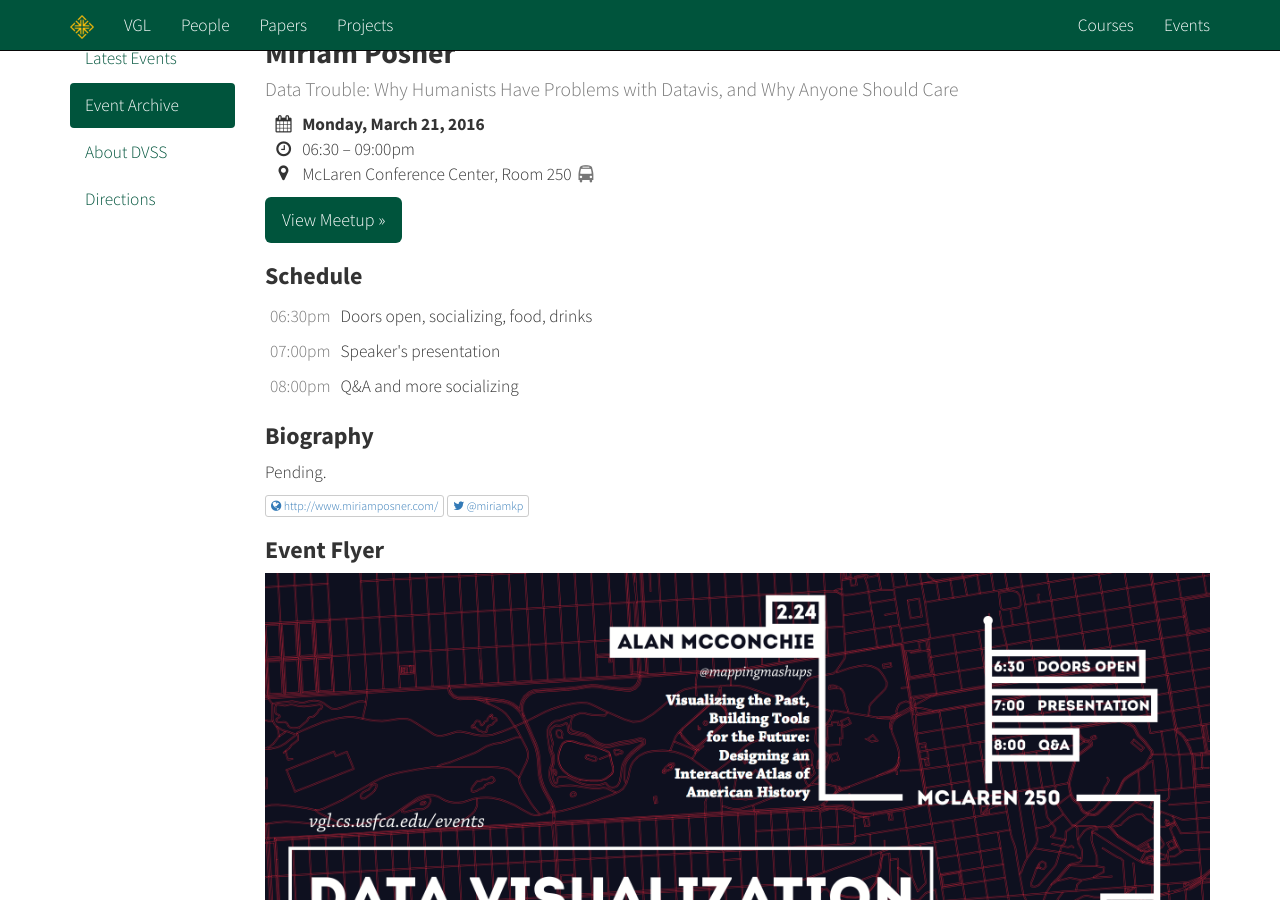
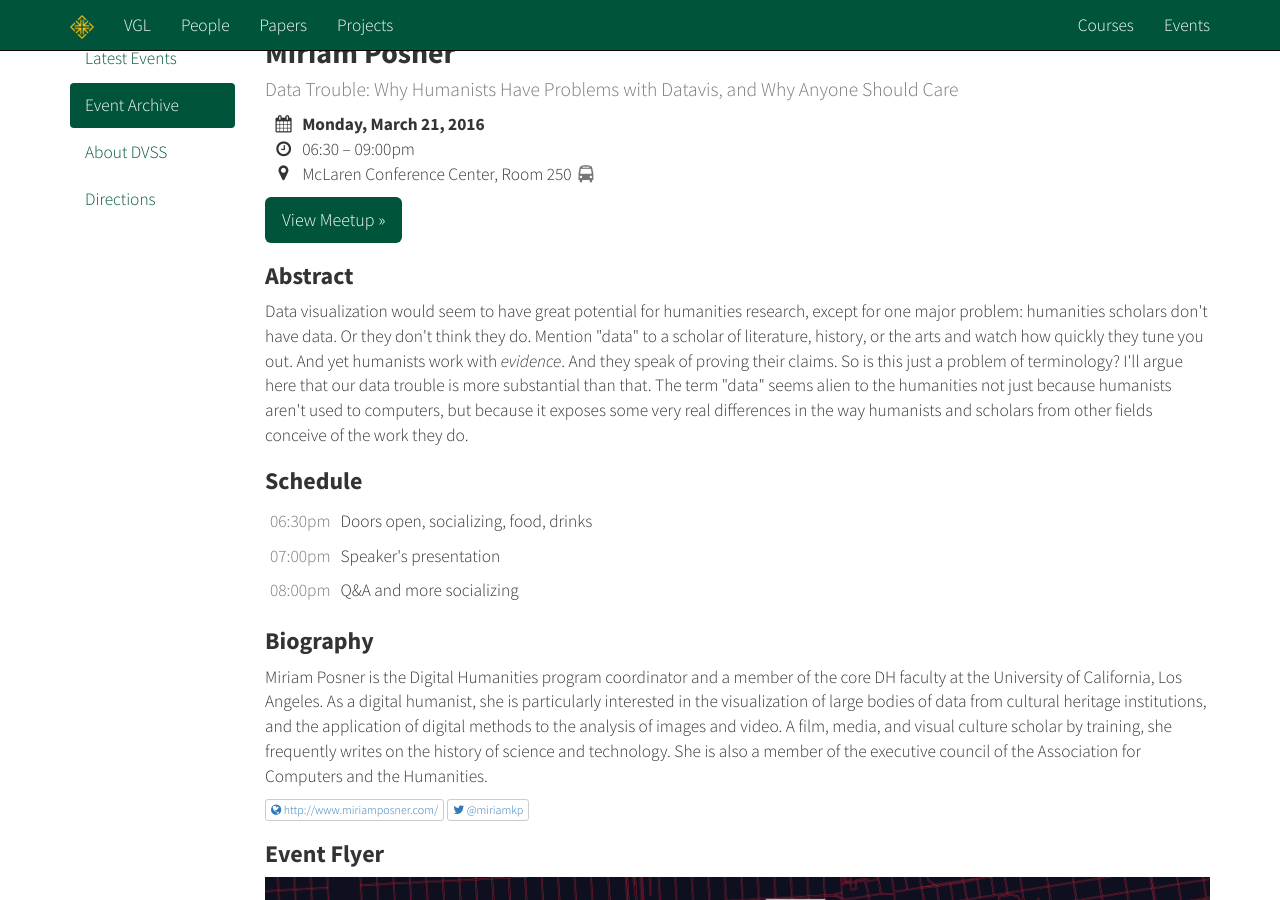
Before and after one commit to usfvgl/usfvgl.github.io, a Jekyll site: the page built from events/_posts/2016-03-21-miriam-posner.html, in a window 1280 px wide and 900 px high, scrolled down 222 px. Built offline with Jekyll 4.4.1, drawn with Linux system fonts in a browser that asks for light colours; nearby versions of some CDN libraries.

Commit message:
Updating event info.

```diff
--- a/events/_posts/2016-03-21-miriam-posner.html
+++ b/events/_posts/2016-03-21-miriam-posner.html
@@ -19,5 +19,7 @@ schedule :
     end  : 2016-03-21 21:00
     about: 'Q&amp;A and more socializing'
 profile  : |
-  <p>Pending.</p>
+  <p>Miriam Posner is the Digital Humanities program coordinator and a member of the core DH faculty at the University of California, Los Angeles. As a digital humanist, she is particularly interested in the visualization of large bodies of data from cultural heritage institutions, and the application of digital methods to the analysis of images and video. A film, media, and visual culture scholar by training, she frequently writes on the history of science and technology. She is also a member of the executive council of the Association for Computers and the Humanities.</p>
+abstract : |
+  <p>Data visualization would seem to have great potential for humanities research, except for one major problem: humanities scholars don't have data. Or they don't think they do. Mention "data" to a scholar of literature, history, or the arts and watch how quickly they tune you out. And yet humanists work with <em>evidence</em>. And they speak of proving their claims. So is this just a problem of terminology? I'll argue here that our data trouble is more substantial than that. The term "data" seems alien to the humanities not just because humanists aren't used to computers, but because it exposes some very real differences in the way humanists and scholars from other fields conceive of the work they do.</p>
 ---
```
